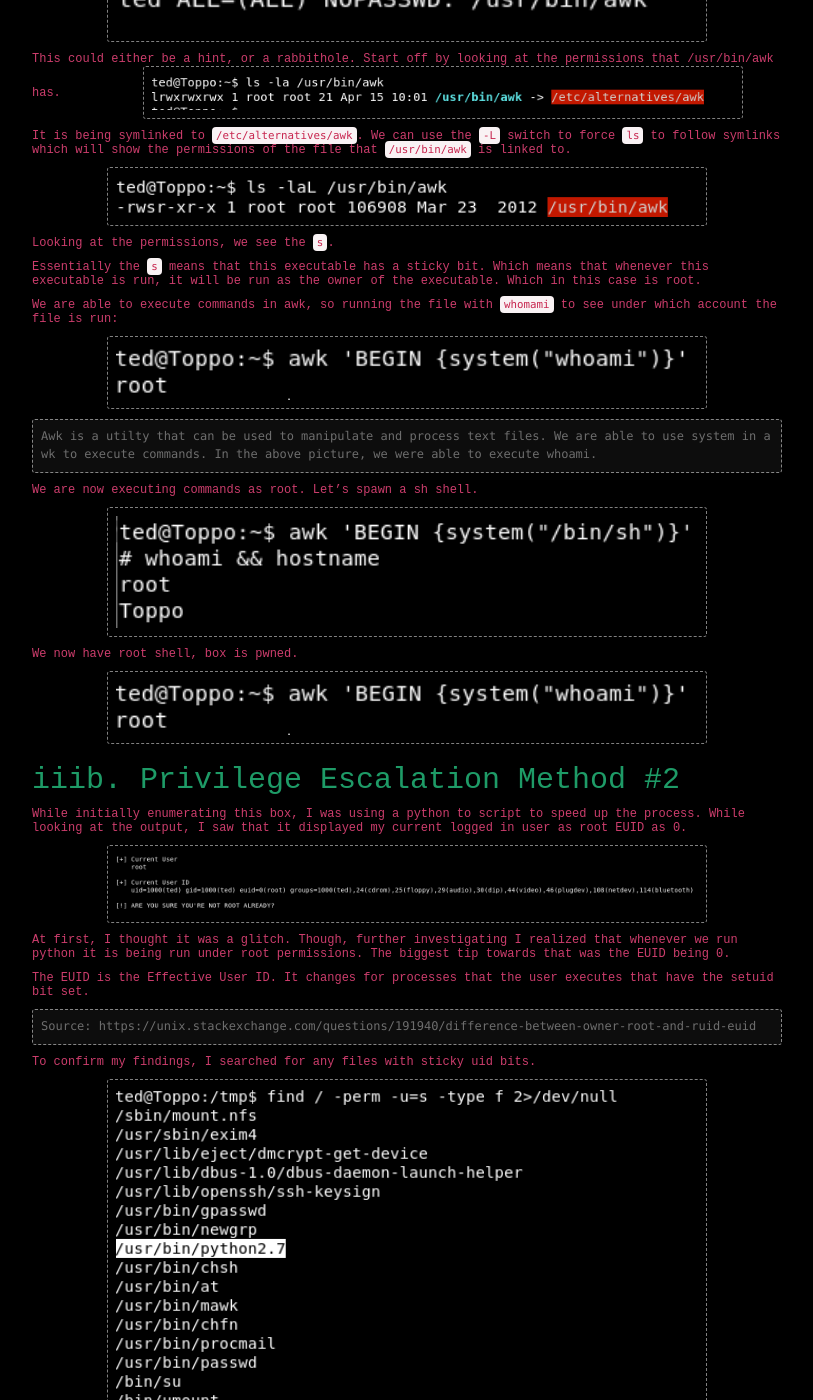
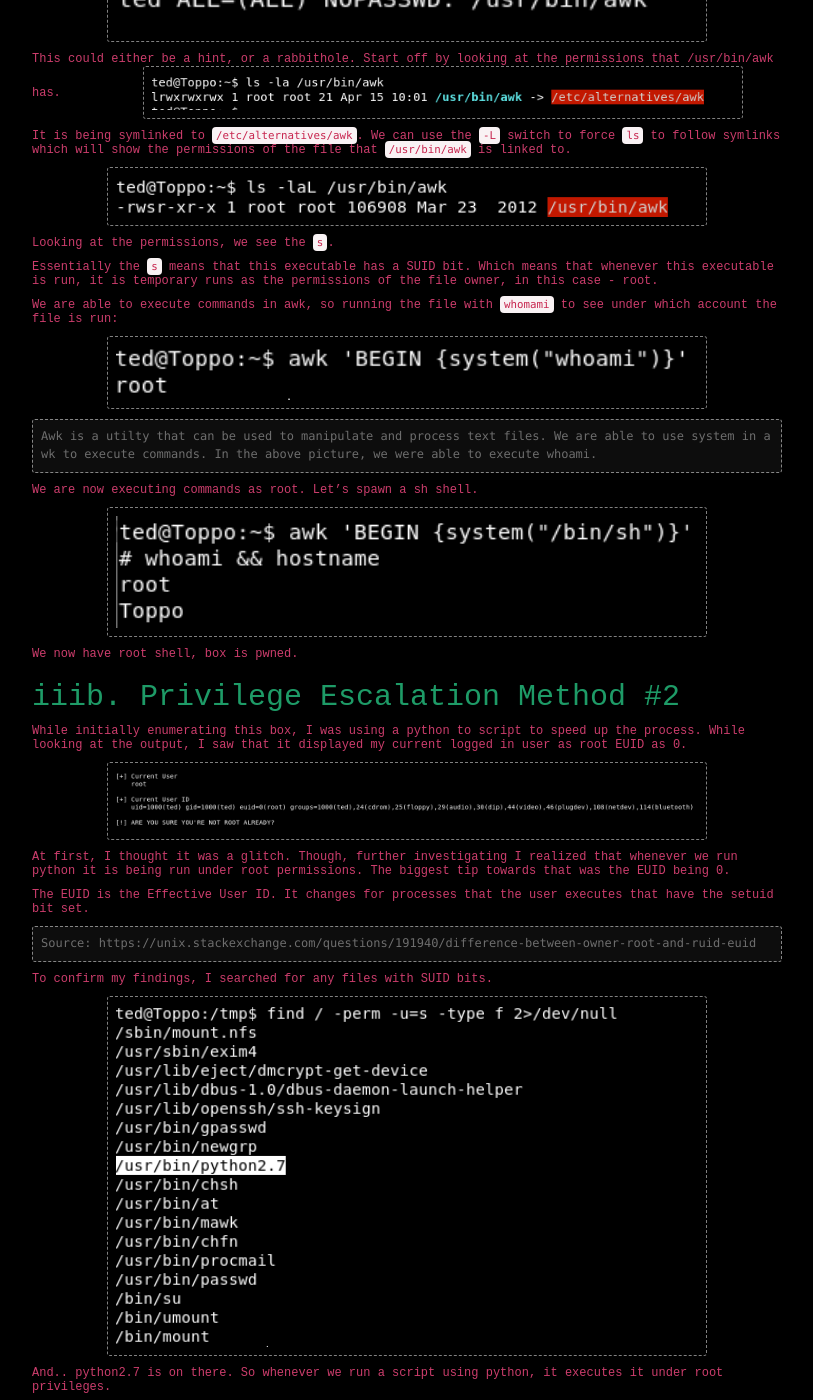
Before and after one commit to ch4n3l/ch4n3l.github.io, a Jekyll site: the page built from _posts/2017/2018-07-14-toppo.md, in a window 1280 px wide and 1400 px high, scrolled down 3299 px. Shown: the whole window, without its empty margins (233-1046 px from the left). Built offline with Jekyll 4.4.1, drawn with Linux system fonts in a browser that asks for light colours; comment, search, counter and statistics services are not loaded; some of the changed text lies outside the part shown.

Commit message:
it was suid

````diff
--- a/_posts/2017/2018-07-14-toppo.md
+++ b/_posts/2017/2018-07-14-toppo.md
@@ -112,7 +112,7 @@ It is being symlinked to `/etc/alternatives/awk`. We can use the `-L` switch to
 
 Looking at the permissions, we see the `s`.
 
-Essentially the `s` means that this executable has a sticky bit. Which means that whenever this executable is run, it will be run as the owner of the executable. Which in this case is root.
+Essentially the `s` means that this executable has a SUID bit. Which means that whenever this executable is run, it is temporary runs as the permissions of the file owner, in this case - root.
 
 We are able to execute commands in awk, so running the file with `whomami` to see under which account the file is run:
 
@@ -128,8 +128,6 @@ We are now executing commands as root. Let's spawn a sh shell.
 
 We now have root shell, box is pwned.
 
-![Screenshot]({{ site.baseurl }}/images/posts/2017/toppo/whoami.png)
-
 ## iiib. Privilege Escalation Method #2
 
 While initially enumerating this box, I was using a python to script to speed up the process. While looking at the output, I saw that it displayed my current logged in user as root EUID as 0.
@@ -143,7 +141,7 @@ The EUID is the Effective User ID. It changes for processes that the user execut
 Source: https://unix.stackexchange.com/questions/191940/difference-between-owner-root-and-ruid-euid
 ```
 
-To confirm my findings, I searched for any files with sticky uid bits.
+To confirm my findings, I searched for any files with SUID bits.
 
 ![Screenshot]({{ site.baseurl }}/images/posts/2017/toppo/sticky.png)
 
@@ -158,7 +156,7 @@ Essentially the same type of privilege escalation as awk above.
 
 Concepts in this box:
 ~~~
-- Misconfigured Sticky Bit Permissions
+- Misconfigured SUID Bit Permissions
 	- UIDS, EUIDS
 ~~~
 
````
